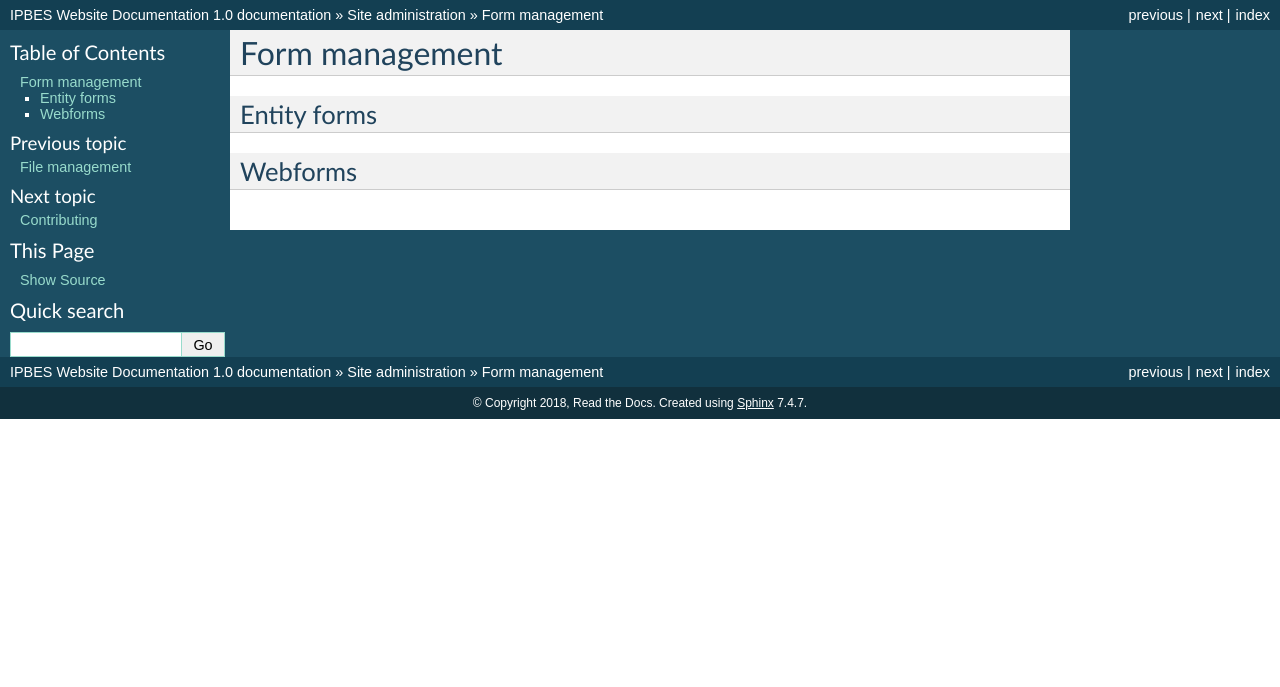
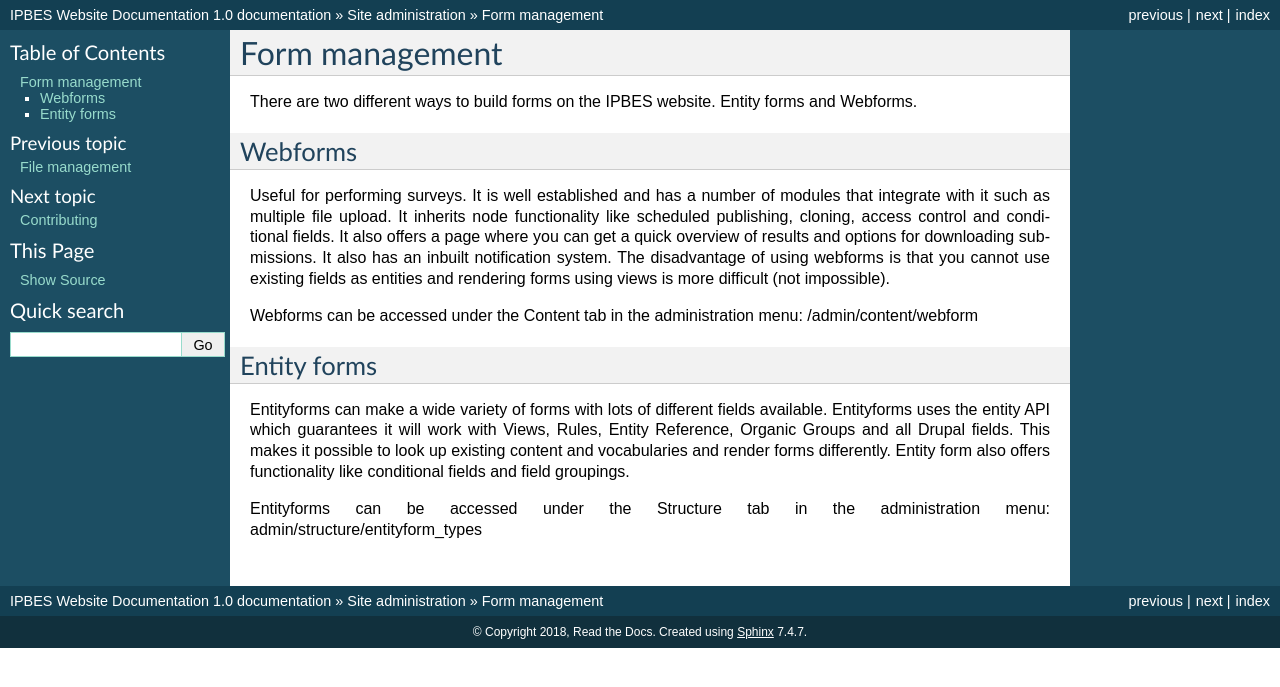
Before and after one commit to ipbes/ipbeswebdocs, a Sphinx documentation site: the page built from docs/administration/form.rst, in a window 1280 px wide. Shown: the top 687 px of the page. Built offline with Sphinx 7.4.7, drawn with Linux system fonts in a browser that asks for light colours; pages that are not in the unit, such as notebooks, are missing from menus.

Commit message:
Update form.rst

```diff
--- a/docs/administration/form.rst
+++ b/docs/administration/form.rst
@@ -1,7 +1,17 @@
 Form management
----------------
-Entity forms
-~~~~~~~~~~~~
+===============
+There are two different ways to build forms on the IPBES website. Entity forms and Webforms.
 
 Webforms
-~~~~~~~~~~~~
+--------
+
+Useful for performing surveys. It is well established and has a number of modules that integrate with it such as multiple file upload. It inherits node functionality like scheduled publishing, cloning, access control and conditional fields. It also offers a page where you can get a quick overview of results and options for downloading submissions. It also has an inbuilt notification system. The disadvantage of using webforms is that you cannot use existing fields as entities and rendering forms using views is more difficult (not impossible).
+
+Webforms can be accessed under the Content tab in the administration menu: /admin/content/webform
+
+Entity forms
+------------
+
+Entityforms can make a wide variety of forms with lots of different fields available. Entityforms uses the entity API which guarantees it will work with Views, Rules, Entity Reference, Organic Groups and all Drupal fields. This makes it possible to look up existing content and vocabularies and render forms differently. Entity form also offers functionality like conditional fields and field groupings.
+
+Entityforms can be accessed under the Structure tab in the administration menu: admin/structure/entityform_types
```
